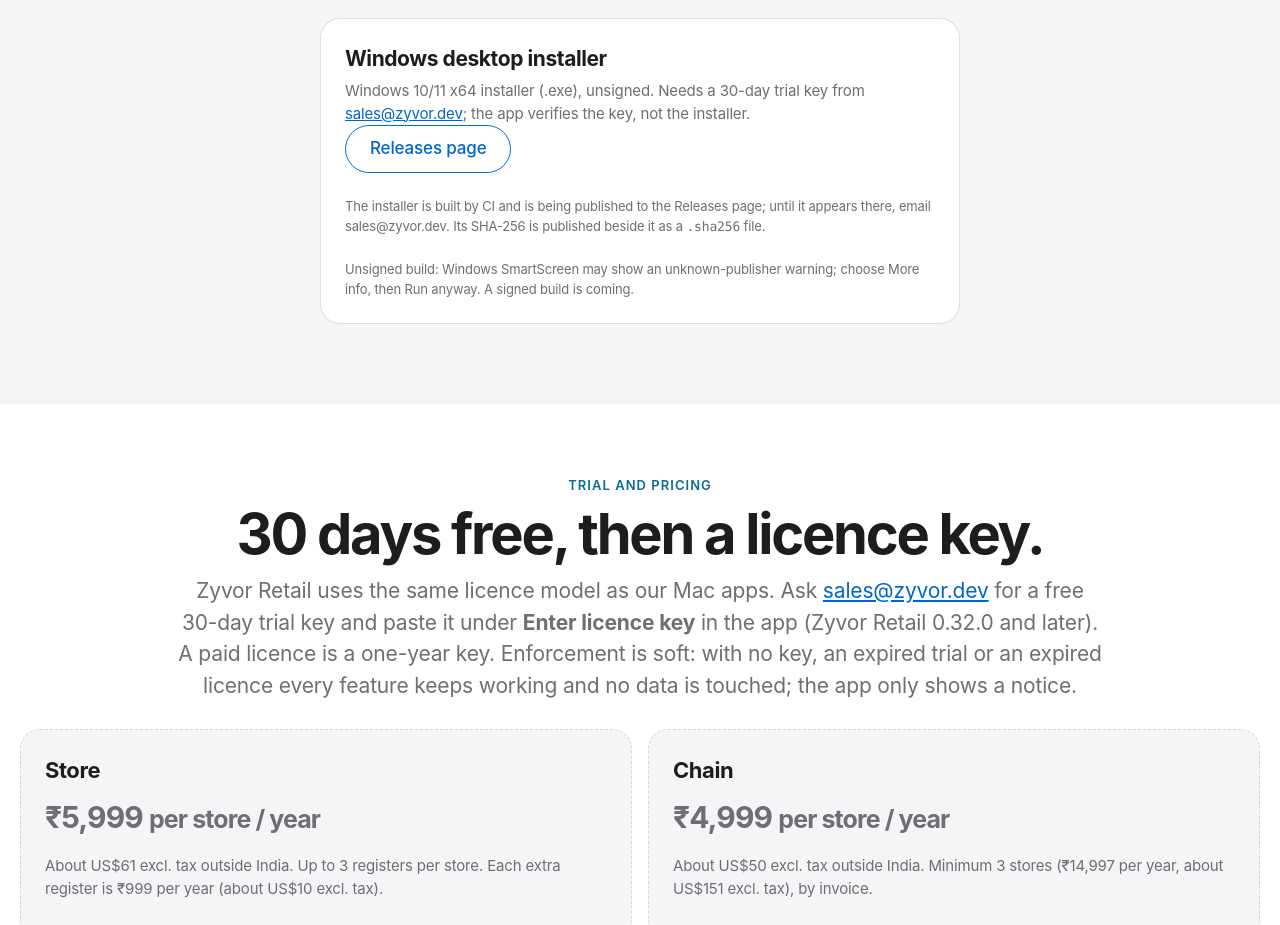
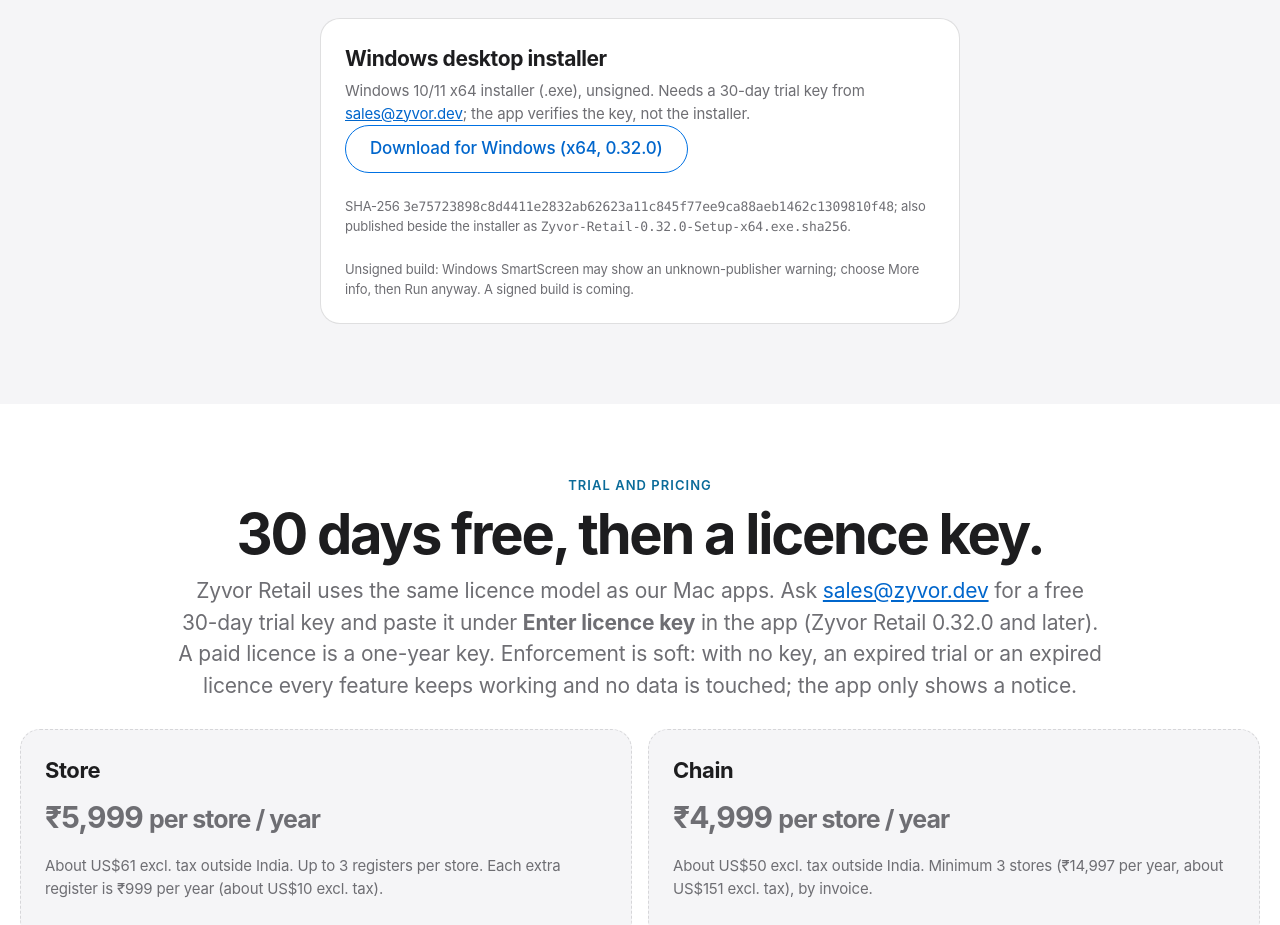
Before and after one commit to zyvorai/zyvor-retail-site, a plain HTML site: page index.html in a window 1280 px wide. Shown: the part 9140-10065 px from the top of the page. Drawn offline with Linux system fonts and the light colour scheme.

Commit message:
Link Windows download card directly to the release asset with SHA-256
Co-Authored-By: Claude Sonnet 5.5 <noreply@anthropic.com>

```diff
--- a/index.html
+++ b/index.html
@@ -183,7 +183,7 @@
   <div class="cta"><a class="btn primary" href="try/">Open the guided trial</a><a class="btn" href="#demo">Would rather not install? Live demo</a></div>
   <pre class="cmd" tabindex="0"><code>curl -fsSL https://github.com/zyvorai/zyvor-retail-site/releases/latest/download/get.sh | sh -s -- up --demo</code></pre>
   <p class="small center">Windows PowerShell uses <code>get.ps1</code> instead — see <a href="try/">Try it</a>. Evaluators who need the private source can still <a href="mailto:sales@zyvor.dev?subject=Zyvor%20Retail%20pilot">ask sales for a ZIP</a>.</p>
-  <div class="center"><div class="card rv" style="max-width:640px;margin:1.5rem auto;text-align:left"><h3>Windows desktop installer</h3><p>Windows 10/11 x64 installer (.exe), unsigned. Needs a 30-day trial key from <a href="mailto:sales@zyvor.dev?subject=Zyvor%20Retail%20Windows%2030-day%20trial%20key">sales@zyvor.dev</a>; the app verifies the key, not the installer.</p><p><a class="btn" href="https://github.com/zyvorai/zyvor-retail-site/releases">Releases page</a></p><p class="small">The installer is built by CI and is being published to the Releases page; until it appears there, email sales@zyvor.dev. Its SHA-256 is published beside it as a <code>.sha256</code> file.</p><p class="small">Unsigned build: Windows SmartScreen may show an unknown-publisher warning; choose More info, then Run anyway. A signed build is coming.</p></div></div>
+  <div class="center"><div class="card rv" style="max-width:640px;margin:1.5rem auto;text-align:left"><h3>Windows desktop installer</h3><p>Windows 10/11 x64 installer (.exe), unsigned. Needs a 30-day trial key from <a href="mailto:sales@zyvor.dev?subject=Zyvor%20Retail%20Windows%2030-day%20trial%20key">sales@zyvor.dev</a>; the app verifies the key, not the installer.</p><p><a class="btn" href="https://github.com/zyvorai/zyvor-retail-site/releases/download/v0.32.0-windows/Zyvor-Retail-0.32.0-Setup-x64.exe">Download for Windows (x64, 0.32.0)</a></p><p class="small">SHA-256 <code>3e75723898c8d4411e2832ab62623a11c845f77ee9ca88aeb1462c1309810f48</code>; also published beside the installer as <code>Zyvor-Retail-0.32.0-Setup-x64.exe.sha256</code>.</p><p class="small">Unsigned build: Windows SmartScreen may show an unknown-publisher warning; choose More info, then Run anyway. A signed build is coming.</p></div></div>
 </section>
 
 <section id="pricing">
```
